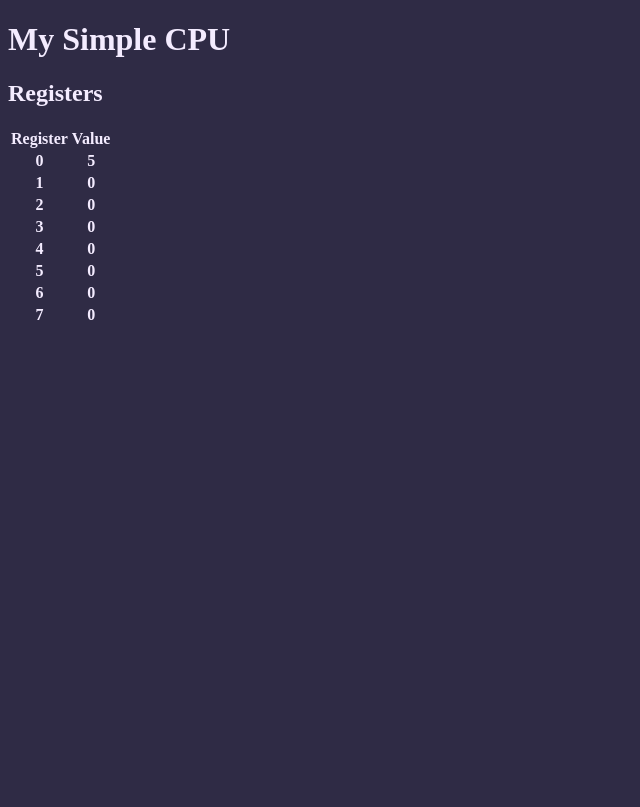
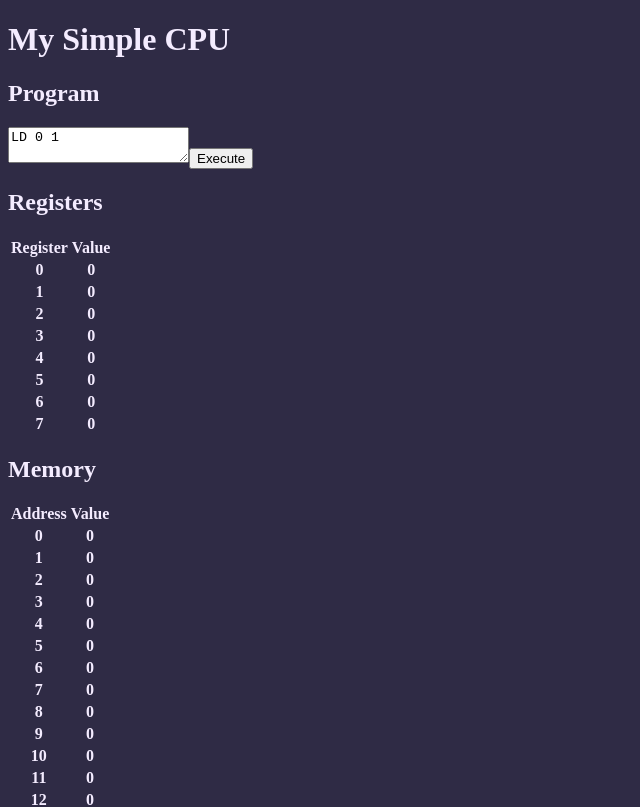
Before and after one commit to wmmiii/MySimpleCPU, a Vue app: page / in a window 1280 px wide. Shown: the top 807 px of the page, without its empty margins (0-640 px from the left). Built offline with nearby package versions, Linux system fonts and the light colour scheme.

Commit message:
Add assembler
Add program and memory displays

Load binary program into memory

```diff
--- a/src/app.vue
+++ b/src/App.vue
@@ -1,12 +1,17 @@
 <template>
   <div>
     <h1>{{title}}</h1>
+    <program />
     <registers />
+    <memory />
   </div>
 </template>
 <script lang="ts">
 import { reactive, defineComponent } from '@vue/composition-api';
-import registers from './registers.vue';
+
+import memory from './Memory.vue';
+import program from './Program.vue';
+import registers from './Registers.vue';
 
 export default defineComponent({
   name: 'app',
@@ -17,7 +22,11 @@ export default defineComponent({
 
     return state;
   },
-  components: {registers }
+  components: {
+    registers,
+    program,
+    memory,
+  }
 });
 </script>
 <style scoped>
--- /dev/null
+++ b/src/Memory.vue
@@ -0,0 +1,31 @@
+<template>
+  <div>
+    <h2>Memory</h2>
+    <table>
+      <tr><th>Address</th><th>Value</th></tr>
+      <tr v-for="(value, address) in memory" v-bind:key="address">
+        <th>{{address}}</th>
+        <th>{{value}}</th>
+      </tr>
+    </table>
+  </div>
+</template>
+<script lang="ts">
+import { reactive, computed, defineComponent } from '@vue/composition-api';
+
+import systemState from './state';
+
+export default defineComponent({
+  name: 'memory',
+  setup() {
+    const state = reactive({
+      memory: computed(() => systemState.state.memory),
+    });
+
+    return state;
+  },
+});
+</script>
+<style scoped>
+
+</style>
--- /dev/null
+++ b/src/Program.vue
@@ -0,0 +1,37 @@
+<template>
+  <div>
+    <h2>Program</h2>
+    <textarea v-model="programText"></textarea>
+    <button @click="execute">Execute</button>
+  </div>
+</template>
+<script lang="ts">
+import { reactive, defineComponent, toRefs } from '@vue/composition-api';
+
+import { assemble } from './assembler';
+import { loadProgram } from './cpu';
+
+export default defineComponent({
+  name: 'program',
+  setup() {
+    const state = reactive({
+      programText: 'LD 0 1',
+    });
+
+    function execute() {
+      console.log(state.programText);
+      const binary = assemble(state.programText);
+      console.log(binary);
+      loadProgram(binary);
+    }
+
+    return {
+      ...toRefs(state),
+      execute
+    };
+  },
+});
+</script>
+<style scoped>
+
+</style>
--- /dev/null
+++ b/src/assembler.ts
@@ -0,0 +1,27 @@
+import { Instruction, instructions } from "./instructions";
+
+const instructionMap: {[symbol: string]: Instruction} = {};
+
+for (let instruction of instructions) {
+  instructionMap[instruction.symbol] = instruction;
+}
+
+export function assemble(program: string): number[] {
+  const binary: number[] = [];
+  const lines = program.split('\n');
+  for (let lineNumber = 0; lineNumber < lines.length; lineNumber++) {
+    const line = lines[lineNumber].trim();
+    if (line.length == 0) {
+      continue;
+    }
+    const args = line.split(' ');
+    const instruction = instructionMap[args[0]];
+    if (instruction == null) {
+      throw `Unrecognized instruction at line ${lineNumber}: ${args[0]}`;
+    }
+    let encoded = instruction.encodeArguments(args.slice(1));
+    encoded += (instruction.opcode << (0x8 * 0x3));
+    binary.push(encoded);
+  }
+  return binary;
+}
--- /dev/null
+++ b/src/cpu.ts
@@ -0,0 +1,9 @@
+import state, { MEM_SIZE } from "./state";
+
+export function loadProgram(binary: number[]) {
+  const startAddress = MEM_SIZE - binary.length;
+  for (let i = 0; i < binary.length; i++) {
+    state.commit('setMemory', {index: startAddress + i, value: binary[i]});
+  }
+  state.commit('setProgramCounter', startAddress);
+}
--- a/src/index.ts
+++ b/src/index.ts
@@ -3,7 +3,7 @@ import VueCompositionApi from '@vue/composition-api';
 import { VNode } from 'vue/types/umd';
 
 import './app.scss';
-import App from './app.vue';
+import App from './App.vue';
 import state from './state';
 
 Vue.use(VueCompositionApi);
@@ -13,8 +13,3 @@ new Vue({
   store: state,
   render: (c): VNode => c(App),
 });
-
-setInterval(() => {
-  const currentValue = state.state.registers[0];
-  state.commit('setRegister', {index: 0, value: currentValue + 1})
-}, 1000);
--- /dev/null
+++ b/src/instructions.ts
@@ -0,0 +1,50 @@
+import state from './state';
+
+export interface Instruction {
+  symbol: string;
+  usage: string;
+  opcode: number;
+  encodeArguments(args: string[]): number;
+  execute(args: number): void;
+}
+
+export const instructions: Instruction[] = [
+  {
+    symbol: 'NOP',
+    usage: 'NOP',
+    opcode: 0x00,
+    encodeArguments(args: string[]): number {
+      if (args.length > 2) {
+        throw 'Incorrect number of arguments!';
+      }
+      return 0x00;
+    },
+    execute(_: number): void {}
+  },
+  {
+    symbol: 'LD',
+    usage: 'LD memory register',
+    opcode: 0x01,
+    encodeArguments(args: string[]): number {
+      const intArgs = args.map((arg) => parseInt(arg));
+      if (intArgs.length != 2) {
+        throw 'Incorrect number of arguments!';
+      }
+      return asPosition(0, intArgs[0]) + asPosition(1, intArgs[1]);
+    },
+    execute(args: number): void {
+      const memory = fromPosition(0, args);
+      const register = fromPosition(1, args);
+      const value = state.state.memory[memory];
+      state.commit('setRegister', {index: register, value: value});
+    }
+  }
+];
+
+function asPosition(index: number, arg: number) {
+  return (arg & 0xFF) << (0x8 * index);
+}
+
+function fromPosition(index: number, args: number) {
+  return args >> (0x8 * index) & 0xFF;
+}
--- a/src/state.ts
+++ b/src/state.ts
@@ -1,14 +1,15 @@
 import Vue from 'vue';
 import Vuex from 'vuex';
 
+export const NUM_REGISTERS = 8;
+export const MEM_SIZE = 1024;
+
 Vue.use(Vuex);
-
-const NUM_REGISTERS = 8;
-const MEM_SIZE = 1024;
 
 const state = {
   registers: <number[]>[],
   memory: <number[]>[],
+  programCounter: 0,
 };
 
 for (let i = 0; i < NUM_REGISTERS; i++) {
@@ -29,6 +30,15 @@ export default new Vuex.Store({
   mutations: {
     setRegister(state, payload: SetValuePayload) {
       Vue.set(state.registers, payload.index, payload.value);
+    },
+    setMemory(state, payload: SetValuePayload) {
+      Vue.set(state.memory, payload.index, payload.value);
+    },
+    setProgramCounter(state, address: number) {
+      state.programCounter = address;
+    },
+    incrementProgramCounter(state) {
+      state.programCounter++;
     }
   }
 });
```
Also changed, not shown: src/Registers.vue (renamed from src/registers.vue).
